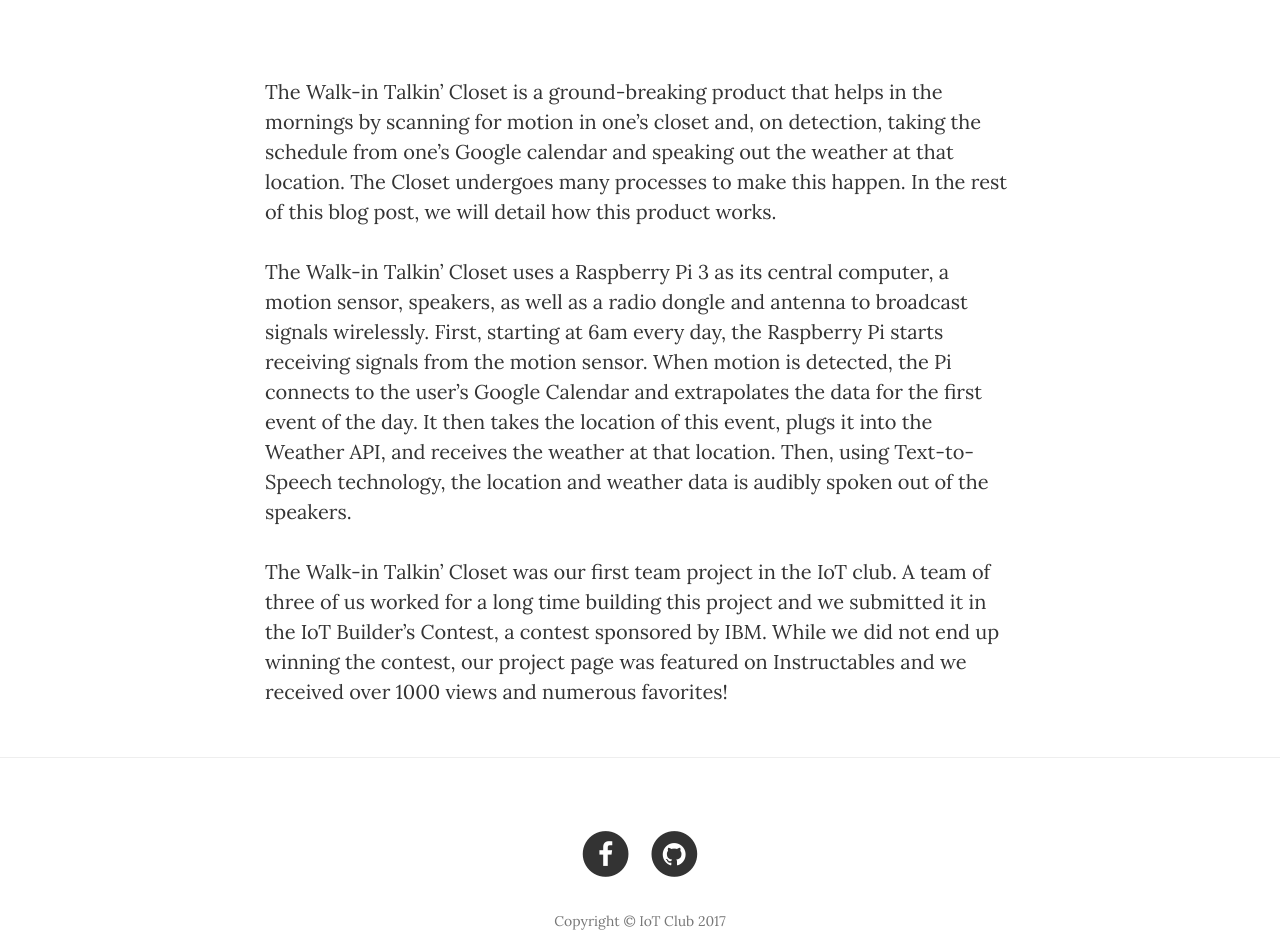
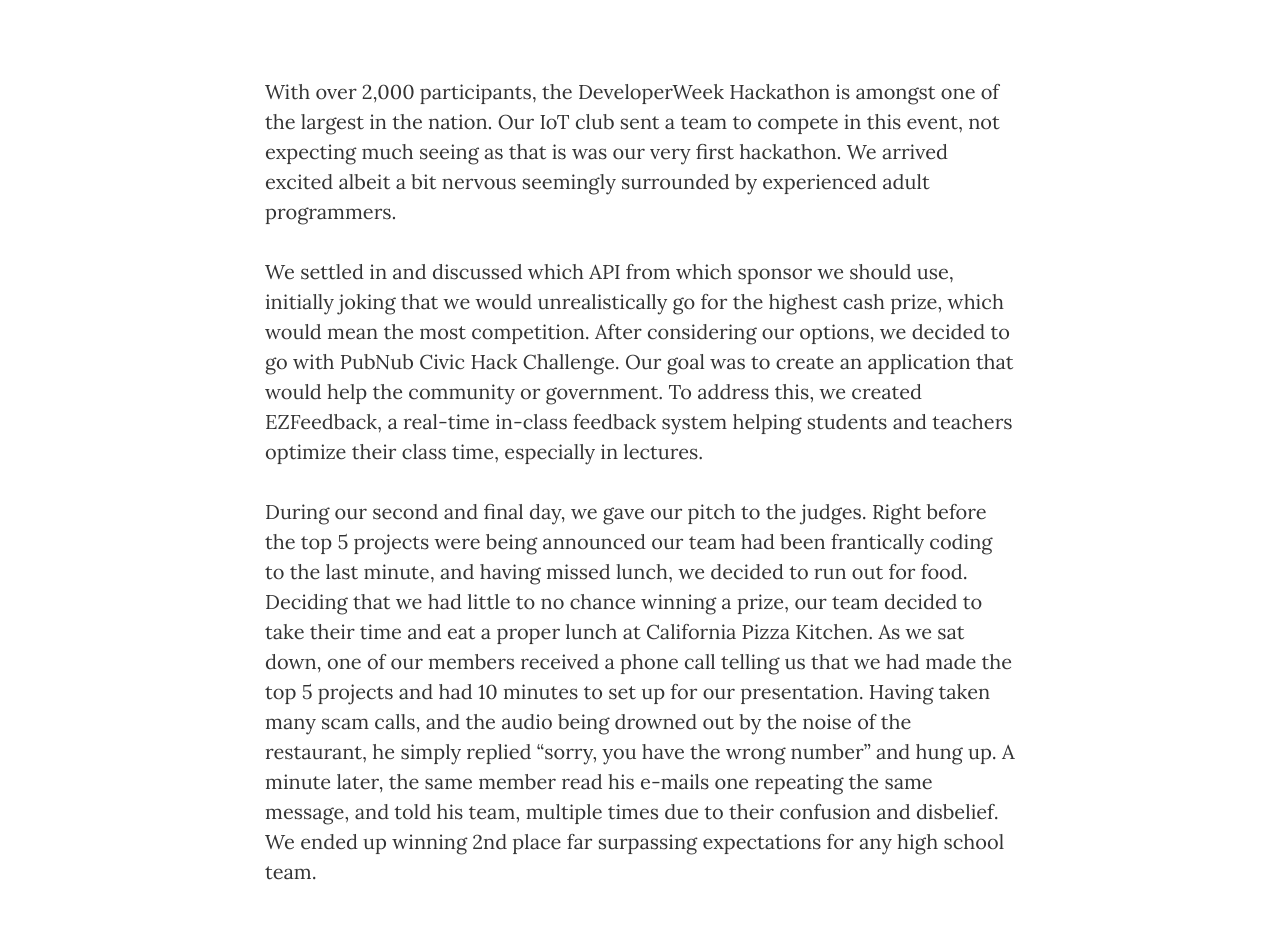
Before and after one commit to erikbZhang/PlantBlog, a website: page blogfolder/post2.html in a window 1280 px wide. Shown: the part 416-1351 px from the top of the page. Drawn offline with nearby package versions, Linux system fonts and the light colour scheme.

Commit message:
Writing
EZFeedback

```diff
--- a/blogfolder/post2.html
+++ b/blogfolder/post2.html
@@ -87,11 +87,11 @@
         <div class="container">
             <div class="row">
                 <div class="col-lg-8 col-lg-offset-2 col-md-10 col-md-offset-1">
-                    <p>The Walk-in Talkin’ Closet is a ground-breaking product that helps in the mornings by scanning for motion in one’s closet and, on detection, taking the schedule from one’s Google calendar and speaking out the weather at that location. The Closet undergoes many processes to make this happen. In the rest of this blog post, we will detail how this product works.</p>
+                    <p>With over 2,000 participants, the DeveloperWeek Hackathon is amongst one of the largest in the nation. Our IoT club sent a team to compete in this event, not expecting much seeing as that is was our very first hackathon. We arrived excited albeit a bit nervous seemingly surrounded by experienced adult programmers.</p>
 
-                    <p>The Walk-in Talkin’ Closet uses a Raspberry Pi 3 as its central computer, a motion sensor, speakers, as well as a radio dongle and antenna to broadcast signals wirelessly. First, starting at 6am every day, the Raspberry Pi starts receiving signals from the motion sensor. When motion is detected, the Pi connects to the user’s Google Calendar and extrapolates the data for the first event of the day. It then takes the location of this event, plugs it into the Weather API, and receives the weather at that location. Then, using Text-to-Speech technology, the location and weather data is audibly spoken out of the speakers.</p>
+                    <p>We settled in and discussed which API from which sponsor we should use, initially joking that we would unrealistically go for the highest cash prize, which would mean the most competition. After considering our options, we decided to go with PubNub Civic Hack Challenge. Our goal was to create an application that would help the community or government. To address this, we created EZFeedback, a real-time in-class feedback system helping students and teachers optimize their class time, especially in lectures.</p>
 
-                    <p>The Walk-in Talkin’ Closet was our first team project in the IoT club. A team of three of us worked for a long time building this project and we submitted it in the IoT Builder’s Contest, a contest sponsored by IBM. While we did not end up winning the contest, our project page was featured on Instructables and we received over 1000 views and numerous favorites!</p>
+                    <p>During our second and final day, we gave our pitch to the judges. Right before the top 5 projects were being announced our team had been frantically coding to the last minute, and having missed lunch, we decided to run out for food. Deciding that we had little to no chance winning a prize, our team decided to take their time and eat a proper lunch at California Pizza Kitchen. As we sat down, one of our members received a phone call telling us that we had made the top 5 projects and had 10 minutes to set up for our presentation. Having taken many scam calls, and the audio being drowned out by the noise of the restaurant, he simply replied “sorry, you have the wrong number” and hung up. A minute later, the same member read his e-mails one repeating the same message, and told his team, multiple times due to their confusion and disbelief. We ended up winning 2nd place far surpassing expectations for any high school team. </p>
                 </div>
             </div>
         </div>
```
